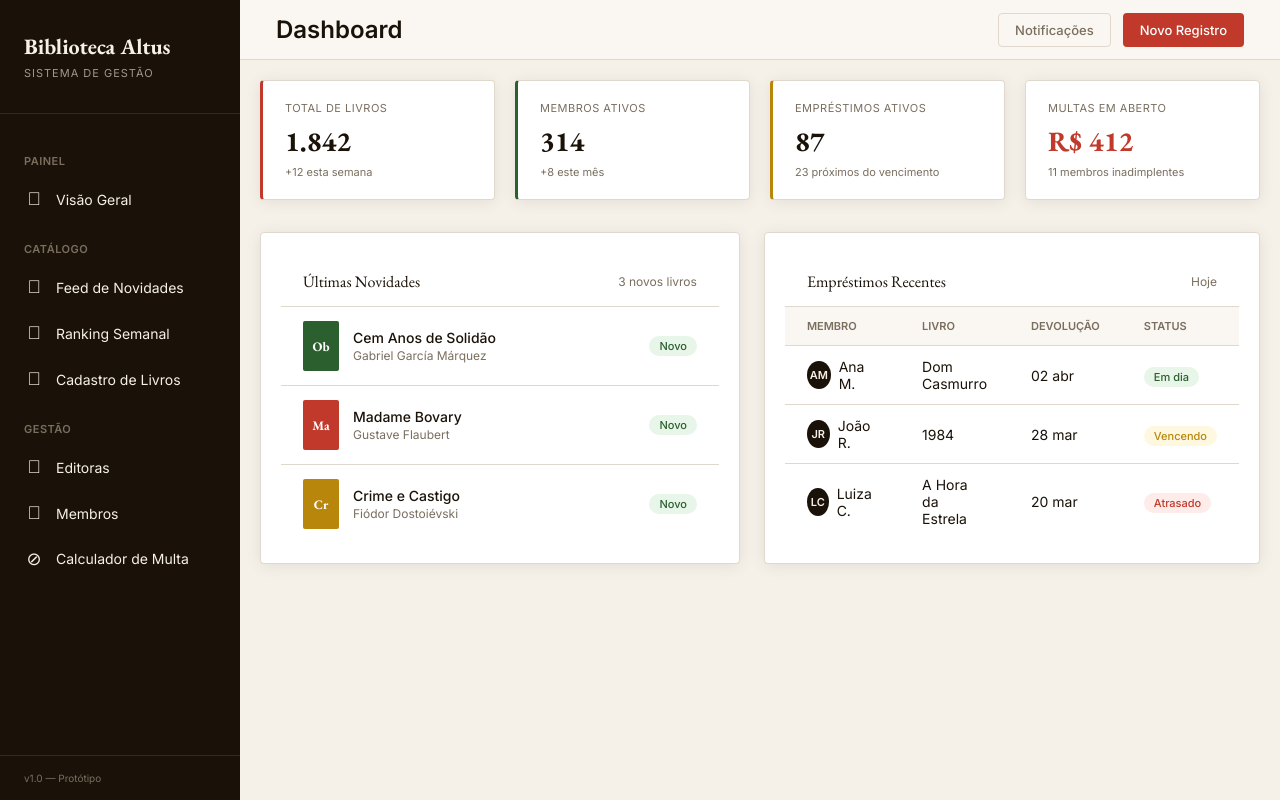
After one commit to sslog2/Projeto-biblioteca, a Django app: template templates/dashboard.html in a window 1280 px wide. The commit adds this page. Run offline with Django 5.2, Linux system fonts and the light colour scheme; the template is opened without the code that fills it, so the values that code supplies are empty; some web fonts are replaced.

Commit message:
feat: Templates protótipos reorganizados

```diff
--- a/static/style.css
+++ b/static/style.css
@@ -7,6 +7,9 @@
   --marrom: #1a1208;
   --bege: #7a6e5f;
   --accent: #c0392b;
+  --verde: #2c5f2e;
+  --dourado: #b8860b;
+  --azul: #2980b9;
   --border: #e0d8cc;
   --shadow: 0 2px 16px rgba(26, 18, 8, 0.08);
   --radius: 4px;
@@ -52,17 +55,59 @@ body {
   font-family: var(--serif);
   font-size: 22px;
 }
+.sidebar-logo span {
+  font-size: 11px;
+  opacity: 0.6;
+  text-transform: uppercase;
+  letter-spacing: 1px;
+}
+
+.sidebar-nav {
+  flex: 1;
+  padding: 20px 0;
+  overflow-y: auto;
+}
+
+.nav-section-label {
+  padding: 20px 24px 8px;
+  font-size: 11px;
+  font-weight: 600;
+  text-transform: uppercase;
+  color: var(--bege);
+  letter-spacing: 0.5px;
+}
 
 .nav-item {
   padding: 12px 24px;
   cursor: pointer;
   transition: 0.2s;
   display: flex;
-  gap: 10px;
+  align-items: center;
+  gap: 12px;
+  color: var(--background);
+  text-decoration: none;
+  font-size: 14px;
+}
+.nav-item:hover {
+  background: rgba(255, 255, 255, 0.05);
 }
 .nav-item.active {
-  background: rgba(192, 57, 43, 0.15);
+  background: rgba(192, 57, 43, 0.2);
   border-left: 3px solid var(--accent);
+  color: white;
+}
+.nav-item .icon {
+  font-family: "Symbols Nerd Font", "Inter", sans-serif;
+  font-size: 18px;
+  width: 20px;
+  text-align: center;
+}
+
+.sidebar-footer {
+  padding: 16px 24px;
+  font-size: 10px;
+  color: var(--bege);
+  border-top: 1px solid rgba(255, 255, 255, 0.1);
 }
 
 /* Main */
@@ -70,6 +115,7 @@ body {
   margin-left: 240px;
   flex: 1;
 }
+
 .topbar {
   background: var(--background-lighter);
   height: 60px;
@@ -80,14 +126,89 @@ body {
   border-bottom: 1px solid var(--border);
 }
 
+.topbar-right {
+  display: flex;
+  gap: 12px;
+}
+
+/* Botões */
+.btn {
+  padding: 8px 16px;
+  border-radius: var(--radius);
+  font-size: 13px;
+  font-weight: 500;
+  cursor: pointer;
+  transition: 0.2s;
+  border: 1px solid transparent;
+  font-family: inherit;
+  display: inline-flex;
+  align-items: center;
+  justify-content: center;
+}
+
+.btn-primary {
+  background: var(--accent);
+  color: white;
+}
+.btn-primary:hover {
+  background: #a93226;
+  box-shadow: 0 2px 8px rgba(192, 57, 43, 0.2);
+}
+
+.btn-outline {
+  background: transparent;
+  border-color: var(--border);
+  color: var(--bege);
+}
+.btn-outline:hover {
+  background: var(--background);
+  border-color: var(--bege);
+  color: var(--marrom);
+}
+
+.content {
+  padding: var(--p);
+}
+
 .stats-grid {
   display: grid;
   grid-template-columns: repeat(auto-fit, minmax(200px, 1fr));
   gap: var(--p);
-  padding: var(--p);
+  margin-bottom: 32px;
 }
 
-.stat-card,
+.stat-card {
+  background: var(--card);
+  border: 1px solid var(--border);
+  border-radius: var(--radius);
+  padding: 20px 22px;
+  box-shadow: var(--shadow);
+}
+
+.stat-card.accent { border-left: 3px solid var(--accent); }
+.stat-card.verde { border-left: 3px solid var(--verde); }
+.stat-card.azul { border-left: 3px solid var(--azul); }
+.stat-card.dourado { border-left: 3px solid var(--dourado); }
+
+.stat-label {
+  font-size: 11px;
+  text-transform: uppercase;
+  color: var(--bege);
+  letter-spacing: 0.5px;
+  margin-bottom: 8px;
+}
+.stat-value {
+  font-family: var(--serif);
+  font-size: 28px;
+  font-weight: 700;
+}
+.stat-sub {
+  font-size: 11px;
+  color: var(--bege);
+  margin-top: 6px;
+  display: block;
+}
+
 .card {
   background: var(--card);
   padding: var(--p);
@@ -96,19 +217,10 @@ body {
   border: 1px solid var(--border);
 }
 
-.page {
-  display: none;
-  padding: var(--p);
-}
-.page.active {
-  display: block;
-}
-
 .two-col {
   display: grid;
   grid-template-columns: 1fr 1fr;
   gap: 24px;
-  margin-top: 32px;
 }
 
 .card-header {
@@ -175,7 +287,7 @@ body {
 .badge-new,
 .badge-ok {
   background: #e8f5e9;
-  color: #2c5f2e;
+  color: var(--verde);
 }
 .badge-out {
   background: #fdecea;
@@ -183,7 +295,7 @@ body {
 }
 .badge-warn {
   background: #fff8e1;
-  color: #b8860b;
+  color: var(--dourado);
 }
 
 .avatar {
--- /dev/null
+++ b/templates/base.html
@@ -0,0 +1,69 @@
+{% load static %}
+<!doctype html>
+<html lang="pt-BR">
+  <head>
+    <meta charset="UTF-8" />
+    <meta name="viewport" content="width=device-width, initial-scale=1.0" />
+    <title>Biblioteca Altus - Sistema de Gestão</title>
+    <link
+      href="https://fonts.googleapis.com/css2?family=Inter:wght@400;500;600&family=EB+Garamond:ital,wght@0,400..800;1,400..800&display=swap"
+      rel="stylesheet"
+    />
+    <link rel="stylesheet" href="https://www.nerdfonts.com/assets/css/nerd-fonts.css" />
+    <link rel="stylesheet" href="{% static 'style.css' %}" />
+    {% block extra_css %}{% endblock %}
+  </head>
+  <body>
+    <aside class="sidebar">
+      <div class="sidebar-logo">
+        <h1>Biblioteca Altus</h1>
+        <span>Sistema de Gestão</span>
+      </div>
+      <nav class="sidebar-nav">
+        <div class="nav-section-label">Painel</div>
+        <a href="{% url 'dashboard' %}" class="nav-item {% if request.resolver_match.url_name == 'dashboard' %}active{% endif %}">
+          <span class="icon"></span> Visão Geral
+        </a>
+
+        <div class="nav-section-label">Catálogo</div>
+        <a href="{% url 'feed' %}" class="nav-item {% if request.resolver_match.url_name == 'feed' %}active{% endif %}">
+          <span class="icon"></span> Feed de Novidades
+        </a>
+        <a href="{% url 'ranking' %}" class="nav-item {% if request.resolver_match.url_name == 'ranking' %}active{% endif %}">
+          <span class="icon">󰨳</span> Ranking Semanal
+        </a>
+        <a href="{% url 'livros' %}" class="nav-item {% if request.resolver_match.url_name == 'livros' %}active{% endif %}">
+          <span class="icon"></span> Cadastro de Livros
+        </a>
+
+        <div class="nav-section-label">Gestão</div>
+        <a href="{% url 'editoras' %}" class="nav-item {% if request.resolver_match.url_name == 'editoras' %}active{% endif %}">
+          <span class="icon"></span> Editoras
+        </a>
+        <a href="{% url 'membros' %}" class="nav-item {% if request.resolver_match.url_name == 'membros' %}active{% endif %}">
+          <span class="icon"></span> Membros
+        </a>
+        <a href="{% url 'multa' %}" class="nav-item {% if request.resolver_match.url_name == 'multa' %}active{% endif %}">
+          <span class="icon">⊘</span> Calculador de Multa
+        </a>
+      </nav>
+      <div class="sidebar-footer">v1.0 — Protótipo</div>
+    </aside>
+
+    <main class="main">
+      <header class="topbar">
+        <h2 class="topbar-title">{% block title %}Painel de Controle{% endblock %}</h2>
+        <div class="topbar-right">
+          <button class="btn btn-outline">Notificações</button>
+          <button class="btn btn-primary">Novo Registro</button>
+        </div>
+      </header>
+
+      <section class="content">
+        {% block content %}{% endblock %}
+      </section>
+    </main>
+
+    {% block extra_js %}{% endblock %}
+  </body>
+</html>
--- /dev/null
+++ b/templates/dashboard.html
@@ -0,0 +1,120 @@
+{% extends 'base.html' %}
+
+{% block title %}Dashboard{% endblock %}
+
+{% block content %}
+<div class="stats-grid">
+  <div class="stat-card accent">
+    <!-- encaixe a api abaixo -->
+    <div class="stat-label">Total de Livros</div>
+    <div class="stat-value">1.842</div>
+    <div class="stat-sub">+12 esta semana</div>
+  </div>
+  <div class="stat-card verde">
+    <!-- encaixe a api abaixo -->
+    <div class="stat-label">Membros Ativos</div>
+    <div class="stat-value">314</div>
+    <div class="stat-sub">+8 este mês</div>
+  </div>
+  <div class="stat-card dourado">
+    <!-- encaixe a api abaixo -->
+    <div class="stat-label">Empréstimos Ativos</div>
+    <div class="stat-value">87</div>
+    <div class="stat-sub">23 próximos do vencimento</div>
+  </div>
+  <div class="stat-card">
+    <!-- encaixe a api abaixo -->
+    <div class="stat-label">Multas em Aberto</div>
+    <div class="stat-value" style="color: var(--accent)">R$ 412</div>
+    <div class="stat-sub">11 membros inadimplentes</div>
+  </div>
+</div>
+
+<div class="two-col">
+  <div class="card">
+    <div class="card-header">
+      <div class="card-title">Últimas Novidades</div>
+      <!-- encaixe a api abaixo -->
+      <span class="section-meta">3 novos livros</span>
+    </div>
+    <!-- encaixe a api abaixo -->
+    <div class="book-item">
+      <div class="book-cover" style="background: #2c5f2e">Ob</div>
+      <div class="book-info">
+        <div class="book-title">Cem Anos de Solidão</div>
+        <div class="book-author">Gabriel García Márquez</div>
+      </div>
+      <span class="badge badge-new">Novo</span>
+    </div>
+    <div class="book-item">
+      <div class="book-cover" style="background: #c0392b">Ma</div>
+      <div class="book-info">
+        <div class="book-title">Madame Bovary</div>
+        <div class="book-author">Gustave Flaubert</div>
+      </div>
+      <span class="badge badge-new">Novo</span>
+    </div>
+    <div class="book-item">
+      <div class="book-cover" style="background: #b8860b">Cr</div>
+      <div class="book-info">
+        <div class="book-title">Crime e Castigo</div>
+        <div class="book-author">Fiódor Dostoiévski</div>
+      </div>
+      <span class="badge badge-new">Novo</span>
+    </div>
+  </div>
+
+  <div class="card">
+    <div class="card-header">
+      <div class="card-title">Empréstimos Recentes</div>
+      <span class="section-meta">Hoje</span>
+    </div>
+    <table>
+      <thead>
+        <tr>
+          <th>Membro</th>
+          <th>Livro</th>
+          <th>Devolução</th>
+          <th>Status</th>
+        </tr>
+      </thead>
+      <tbody>
+        <!-- encaixe a api abaixo -->
+        <tr>
+          <td>
+            <div style="display: flex; align-items: center; gap: 8px">
+              <div class="avatar">AM</div>
+              Ana M.
+            </div>
+          </td>
+          <td>Dom Casmurro</td>
+          <td>02 abr</td>
+          <td><span class="badge badge-ok">Em dia</span></td>
+        </tr>
+        <tr>
+          <td>
+            <div style="display: flex; align-items: center; gap: 8px">
+              <div class="avatar">JR</div>
+              João R.
+            </div>
+          </td>
+          <td>1984</td>
+          <td>28 mar</td>
+          <td><span class="badge badge-warn">Vencendo</span></td>
+        </tr>
+        <tr>
+          <td>
+            <div style="display: flex; align-items: center; gap: 8px">
+              <div class="avatar">LC</div>
+              Luiza C.
+            </div>
+          </td>
+          <td>A Hora da Estrela</td>
+          <td>20 mar</td>
+          <td><span class="badge badge-out">Atrasado</span></td>
+        </tr>
+      </tbody>
+    </table>
+  </div>
+</div>
+{% endblock %}
```
Also changed, not shown: project/urls.py (+7 -1 lines), templates/editoras.html (added, +12 -0 lines), templates/feed.html (added, +12 -0 lines), templates/index.html (deleted, +0 -144 lines), templates/livros.html (added, +12 -0 lines), templates/membros.html (added, +12 -0 lines), templates/multa.html (added, +12 -0 lines), templates/ranking.html (added, +12 -0 lines).
